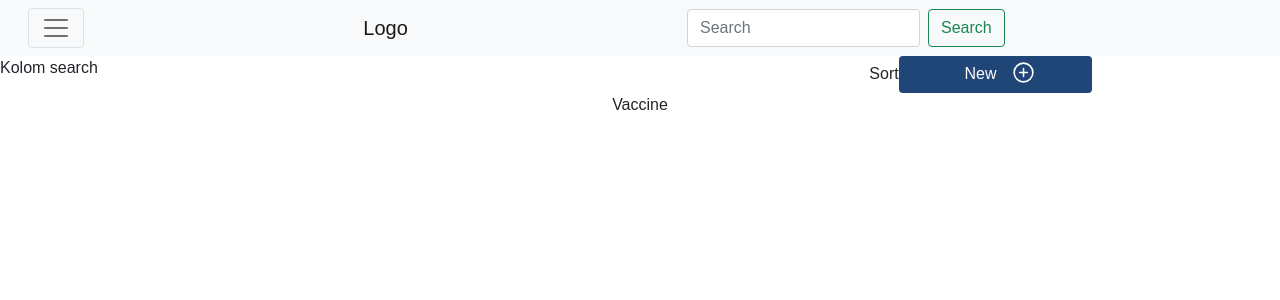
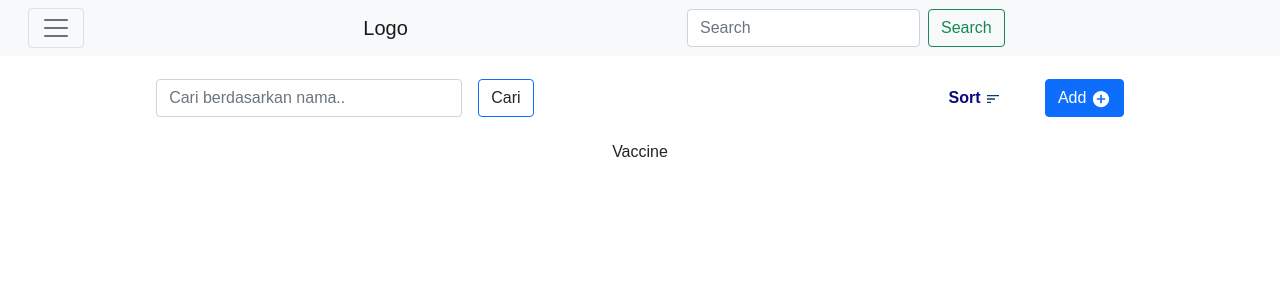
Before and after one commit to CrytoCodeWizard/React-ReservaksinAdmin, a React (Create React App) app: page /vaccine in a window 1280 px wide. Shown: the top 300 px of the page. Built offline with nearby package versions, Linux system fonts and the light colour scheme.

Commit message:
fix menu

```diff
--- /dev/null
+++ b/src/Components/ActionButton/ActionBtn.css
@@ -0,0 +1,28 @@
+.action-wrapper {
+  display: flex;
+  flex-direction: row;
+  justify-content: space-between;
+  padding: 1vh 3.89vw;
+  align-items: center;
+}
+
+.btn-sort {
+  border: none;
+  background-color: inherit;
+  padding: 14px 28px;
+  font-size: 16px;
+  cursor: pointer;
+  display: inline-block;
+  color: rgb(11, 11, 126);
+  font-weight: 700;
+}
+
+.sort-and-add {
+  display: flex;
+  justify-content: end;
+}
+
+.sort-and-add .btn-primary {
+  height: min-content;
+  margin: auto;
+}
--- /dev/null
+++ b/src/Components/ActionButton/ActionButtonFaskes.jsx
@@ -0,0 +1,35 @@
+import React, {useState} from 'react';
+import {MdSort} from 'react-icons/md';
+import {IoMdAddCircle} from 'react-icons/io';
+import ModalNewVaksin from '../ModalNewVaksin/ModalNewVaksin';
+import './ActionBtn.css';
+
+function ActionButtonFaskes(props) {
+    const [show, setShow] = useState(false);
+
+    const handleClose = () => setShow(false);
+    const handleShow = () => setShow(true);
+    return (
+        <div className='container-fluid action-wrapper'>
+            <div className="search col-md-4 py-2">
+                <form action="" className='d-flex'>
+                    <input type="text" className='form-control mx-2' placeholder='Cari berdasarkan nama..'/>
+                    <button className='btn btn-outline-primary mx-2 text-dark' type='submit'>Cari</button>
+                </form>
+            </div>
+            <div className="sort-and-add col-md-4 py-2">
+                <button type="button" className='btn btn-sort mx-2'>
+                    Sort <MdSort color='#0A3E66'/>
+                </button>
+                <button type="button" onClick={handleShow} className='btn btn-primary mx-2'>
+                    Add <IoMdAddCircle color='white' size={20}/>
+                </button>
+                <ModalNewVaksin onHide={handleClose} show={show}/>
+            </div>
+
+
+        </div>
+    );
+}
+
+export default ActionButtonFaskes;
--- a/src/Pages/VaccinePage/VaccinePage.jsx
+++ b/src/Pages/VaccinePage/VaccinePage.jsx
@@ -1,5 +1,6 @@
 import React from 'react';
-import MenuVaksin from '../../Components/MenuVaksin/MenuVaksin';
+import ActionButtonFaskes from '../../Components/ActionButton/ActionButtonFaskes';
+// import MenuVaksin from '../../Components/MenuVaksin/MenuVaksin';
 import TopNavbar from '../../Components/Navbar/TopNavbar';
 
 function VaccinePage() {
@@ -7,7 +8,8 @@ function VaccinePage() {
         <div>
 
             <TopNavbar/>
-            <MenuVaksin/>
+            <ActionButtonFaskes/>
+            {/* <MenuVaksin/> */}
             <div className="text-center">Vaccine</div>
         </div>
     );
```
